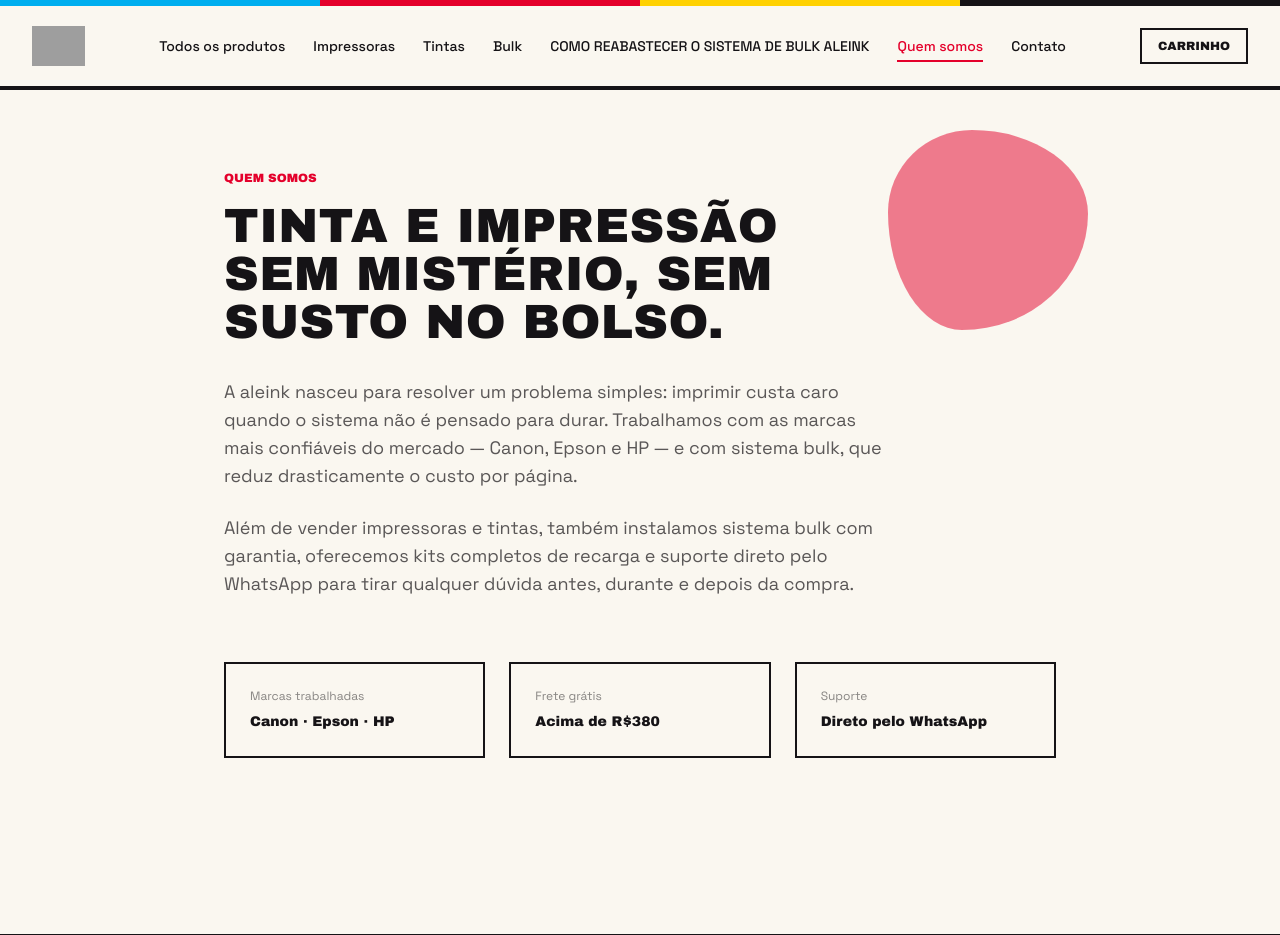
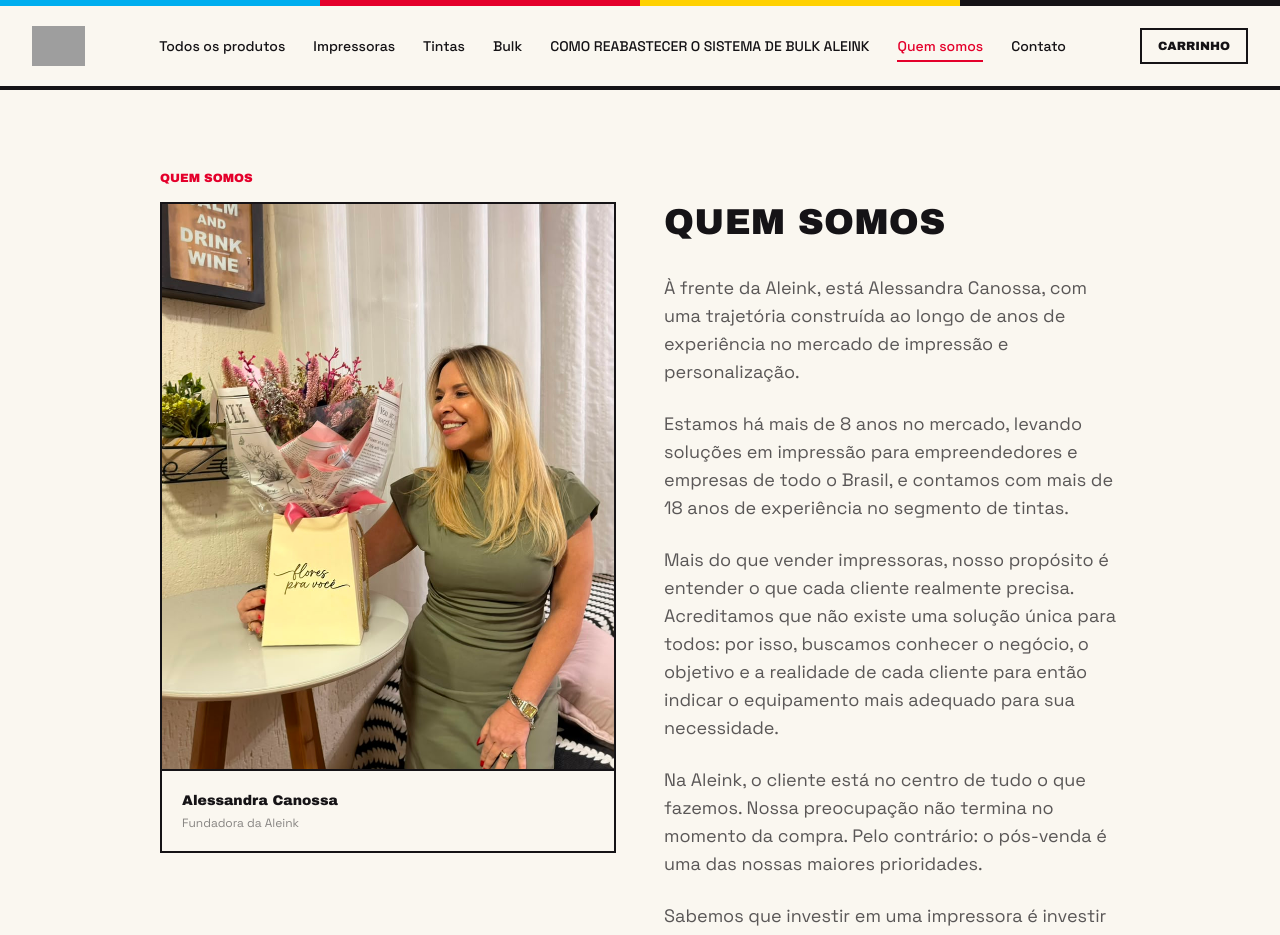
Before and after one commit to igorcanossadesouza31/aleink-ecommerce, a React (Vite) app: page /sobre in a window 1280 px wide. Shown: the top 935 px of the page. Built offline with nearby package versions, Linux system fonts and the light colour scheme; grey boxes are pictures that could not be loaded.

Commit message:
Atualizar página Quem Somos com foto e texto da Alessandra Canossa

```diff
--- a/src/pages/About.jsx
+++ b/src/pages/About.jsx
@@ -1,27 +1,39 @@
-import InkBlob from '../components/InkBlob'
+const PARAGRAPHS = [
+  'À frente da Aleink, está Alessandra Canossa, com uma trajetória construída ao longo de anos de experiência no mercado de impressão e personalização.',
+  'Estamos há mais de 8 anos no mercado, levando soluções em impressão para empreendedores e empresas de todo o Brasil, e contamos com mais de 18 anos de experiência no segmento de tintas.',
+  'Mais do que vender impressoras, nosso propósito é entender o que cada cliente realmente precisa. Acreditamos que não existe uma solução única para todos: por isso, buscamos conhecer o negócio, o objetivo e a realidade de cada cliente para então indicar o equipamento mais adequado para sua necessidade.',
+  'Na Aleink, o cliente está no centro de tudo o que fazemos. Nossa preocupação não termina no momento da compra. Pelo contrário: o pós-venda é uma das nossas maiores prioridades.',
+  'Sabemos que investir em uma impressora é investir no próprio negócio. Por isso, queremos que nossos clientes tenham segurança não apenas na escolha do equipamento, mas também em todo o caminho depois da compra, contando com suporte, orientação e uma equipe preparada para ajudá-los.',
+  'Estamos localizados em São Paulo, mas nossa atuação vai muito além da nossa região. Hoje, atendemos clientes de diferentes lugares do Brasil, sempre com o mesmo compromisso: oferecer produtos de qualidade, orientação verdadeira e um pós-venda de excelência.',
+  'Na Aleink, nosso objetivo é simples: entender, orientar e entregar a solução certa para cada cliente.',
+]
 
 export default function About() {
   return (
-    <div className="max-w-4xl mx-auto px-4 sm:px-6 lg:px-8 py-20 relative">
-      <div className="absolute top-10 right-0 opacity-50 pointer-events-none hidden sm:block">
-        <InkBlob color="#E4002B" size={200} />
-      </div>
+    <div className="max-w-5xl mx-auto px-4 sm:px-6 lg:px-8 py-20">
+      <p className="font-display text-xs text-ink-magenta mb-4">QUEM SOMOS</p>
 
-      <p className="font-display text-xs text-ink-magenta mb-4">QUEM SOMOS</p>
-      <h1 className="font-display text-4xl sm:text-5xl mb-8 max-w-2xl">
-        TINTA E IMPRESSÃO SEM MISTÉRIO, SEM SUSTO NO BOLSO.
-      </h1>
-      <div className="space-y-6 text-ink-black/70 text-lg max-w-2xl">
-        <p>
-          A aleink nasceu para resolver um problema simples: imprimir custa caro quando o sistema não é pensado
-          para durar. Trabalhamos com as marcas mais confiáveis do mercado — Canon, Epson e HP — e com sistema
-          bulk, que reduz drasticamente o custo por página.
-        </p>
-        <p>
-          Além de vender impressoras e tintas, também instalamos sistema bulk com garantia, oferecemos kits
-          completos de recarga e suporte direto pelo WhatsApp para tirar qualquer dúvida antes, durante e depois
-          da compra.
-        </p>
+      <div className="grid lg:grid-cols-2 gap-12 items-start">
+        <div className="border-2 border-ink-black lg:sticky lg:top-24">
+          <img
+            src="/alessandra-canossa.jpg"
+            alt="Alessandra Canossa, fundadora da Aleink"
+            className="w-full aspect-[4/5] object-cover"
+          />
+          <div className="p-5 border-t-2 border-ink-black">
+            <p className="font-display text-sm">Alessandra Canossa</p>
+            <p className="text-xs text-ink-black/50 mt-1">Fundadora da Aleink</p>
+          </div>
+        </div>
+
+        <div>
+          <h1 className="font-display text-3xl sm:text-4xl mb-8">QUEM SOMOS</h1>
+          <div className="space-y-6 text-ink-black/70 text-lg">
+            {PARAGRAPHS.map((p) => (
+              <p key={p.slice(0, 20)}>{p}</p>
+            ))}
+          </div>
+        </div>
       </div>
 
       <div className="mt-16 grid sm:grid-cols-3 gap-6">
```
Also changed, not shown: public/alessandra-canossa.jpg (added).
